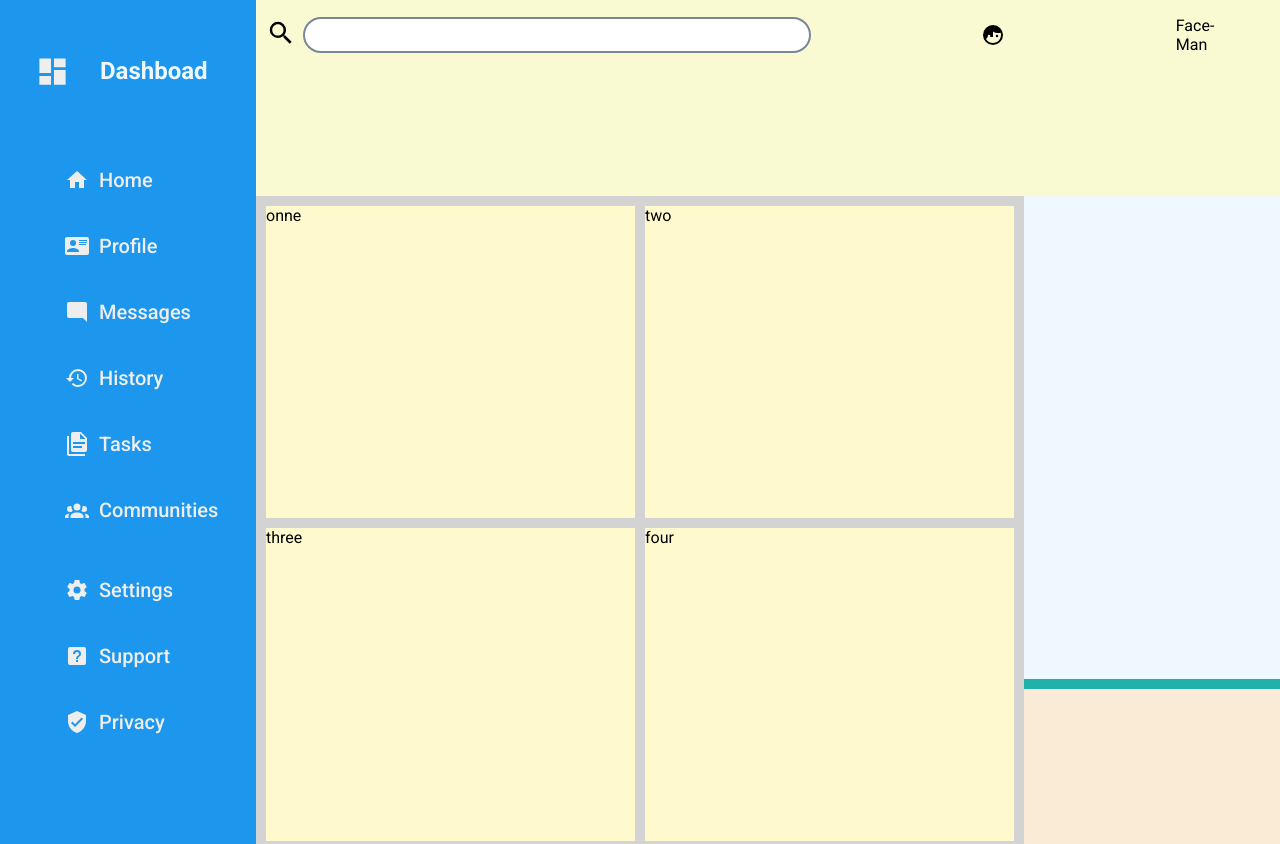
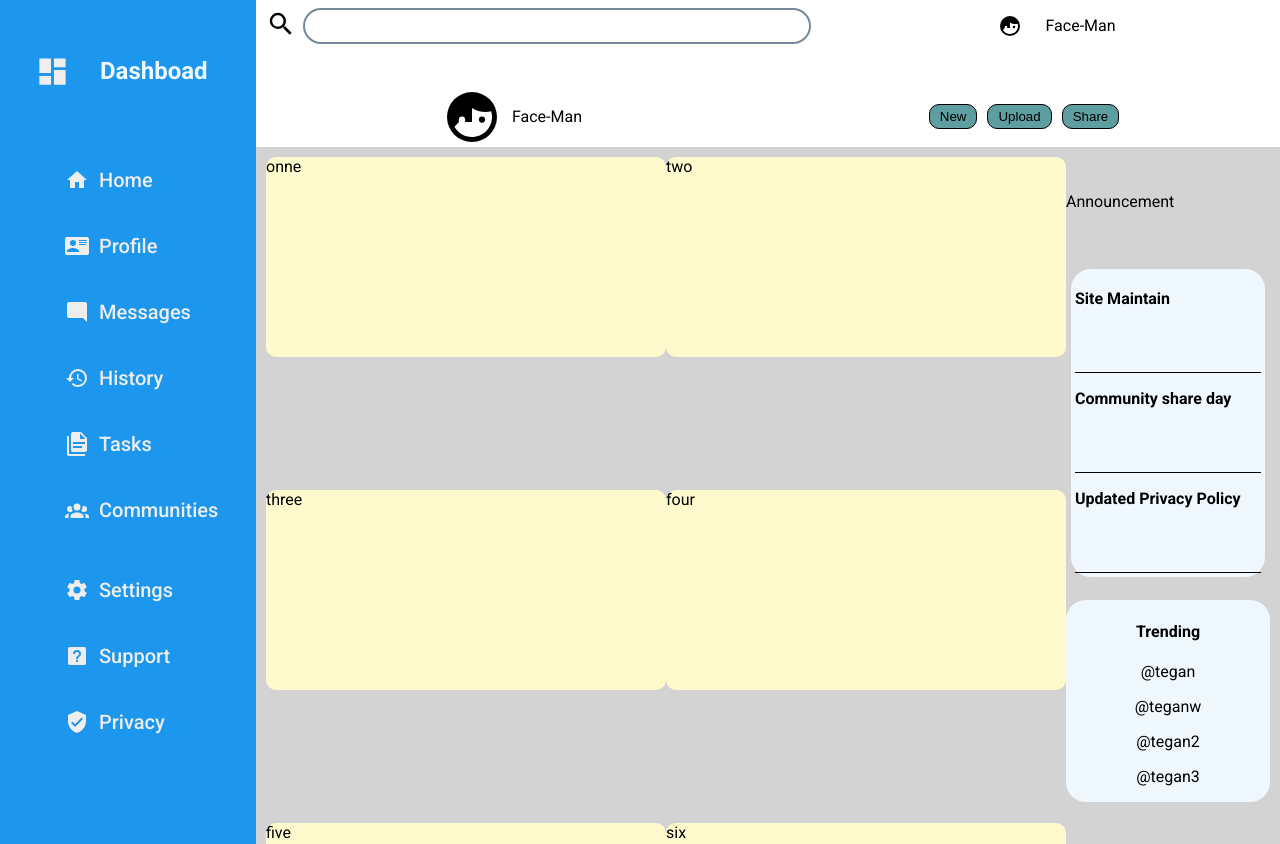
Before and after one commit to Basic455/admin-dashboard, a plain HTML site: page index.html in a window 1280 px wide. Shown: the top 844 px of the page. Drawn offline with Linux system fonts and the light colour scheme.

Commit message:
added more contenyt

```diff
--- a/index.html
+++ b/index.html
@@ -87,6 +87,9 @@
 <!-- heading  -->
 
             <div class="heading">
+
+
+
                 <div class="heading-top">
                     <div class="searchbar">
                         <label for="search">
@@ -96,13 +99,27 @@
 
                     </div>
 
+                    <div class="heading-top-one">
+
                     <svg xmlns="http://www.w3.org/2000/svg" viewBox="0 0 24 24"><title>face-man-profile</title><path d="M12,2A10,10 0 0,0 2,12A10,10 0 0,0 12,22A10,10 0 0,0 22,12A10,10 0 0,0 12,2M12,8.39C13.57,9.4 15.42,10 17.42,10C18.2,10 18.95,9.91 19.67,9.74C19.88,10.45 20,11.21 20,12C20,16.41 16.41,20 12,20C9,20 6.39,18.34 5,15.89L6.75,14V13A1.25,1.25 0 0,1 8,11.75A1.25,1.25 0 0,1 9.25,13V14H12M16,11.75A1.25,1.25 0 0,0 14.75,13A1.25,1.25 0 0,0 16,14.25A1.25,1.25 0 0,0 17.25,13A1.25,1.25 0 0,0 16,11.75Z" /></svg>
                     <p>Face-Man</p>
 
 
+                    </div>
+
+
+
 
                 </div>
-                <div></div>
+                <div class="heading-bottom">
+                    <div>
+                        <svg id="face" xmlns="http://www.w3.org/2000/svg" viewBox="0 0 24 24"><title>face-man-profile</title><path d="M12,2A10,10 0 0,0 2,12A10,10 0 0,0 12,22A10,10 0 0,0 22,12A10,10 0 0,0 12,2M12,8.39C13.57,9.4 15.42,10 17.42,10C18.2,10 18.95,9.91 19.67,9.74C19.88,10.45 20,11.21 20,12C20,16.41 16.41,20 12,20C9,20 6.39,18.34 5,15.89L6.75,14V13A1.25,1.25 0 0,1 8,11.75A1.25,1.25 0 0,1 9.25,13V14H12M16,11.75A1.25,1.25 0 0,0 14.75,13A1.25,1.25 0 0,0 16,14.25A1.25,1.25 0 0,0 17.25,13A1.25,1.25 0 0,0 16,11.75Z" /></svg>
+                        <p>Face-Man</p>
+                    </div>
+                    <div class="heading-bottom-list">
+                        <button>New</button><button>Upload</button><button>Share</button>
+                    </div>
+                </div>
 
 
 
@@ -114,11 +131,13 @@
 
 
 
-
+<!-- content box -->
 
 
             <div class="content">
+
                 <div class="projects">
+
                     <div class="sub">onne</div>
                     <div class="sub">two</div>
                     <div class="sub">three</div>
@@ -127,8 +146,36 @@
                     <div class="sub">six</div>
                 </div>
                 <div class="info-bar">
-                    <div class="announcment"></div>
-                    <div class="trending"></div>
+                    <div><p>Announcement</p></div>
+
+                    <div class="announcment">
+
+                        <div>
+
+                                <p>Site Maintain</p>
+
+                        </div>
+                        <div>
+
+                                <p>Community share day</p>
+
+                        </div>
+                        <div>
+
+                                <p>Updated Privacy Policy</p>
+
+                        </div>
+
+                    </div>
+                    <div class="trending">
+                        <h4>Trending</h4>
+                        <div><p>@tegan</p></div>
+                        <div><p>@teganw</p></div>
+                        <div><p>@tegan2</p></div>
+                        <div><p>@tegan3</p></div>
+
+
+                    </div>
                 </div>
             </div>
         </div>
--- a/style.css
+++ b/style.css
@@ -78,22 +78,24 @@ svg {
 /* second */
 .two {
     grid-column: 2/3;
-    background-color: blanchedalmond;
 
     display: grid;
-    grid-template-rows: 1fr 5fr;
+    grid-template-rows: 1fr 7fr;
 }
 
 .heading {
-    grid-row: 1/2;
-    background-color: lightgoldenrodyellow;
+    display: flex;
+    flex-direction: column;
+    align-content: space-between;
+    justify-content: space-between;
+    padding: 0;
 }
 
 /* heading-top */
 
-.heading-top {
+.heading-top, .heading-top-one {
     display: grid;
-    grid-template-columns: 1fr 7fr 1fr 1fr;
+    grid-template-columns: 1fr 1fr;
     align-items: center;
     justify-items: center;
 }
@@ -118,6 +120,38 @@ label svg {
 }
 
 
+/* heading bottom */
+
+.heading-bottom {
+    display: grid;
+    grid-template-columns: 1fr 1fr;
+    justify-items: center;
+}
+
+.heading-bottom div {
+    display: flex;
+    align-items: center;
+    gap: 10px;
+}
+
+#face {
+    width: 60px;
+    color: burlywood;
+}
+
+.heading-bottom-list {
+    display: grid;
+    grid-template-columns: 1fr 1fr 1fr;
+    gap: 12px;
+
+}
+
+.heading-bottom-list button {
+    padding: 4px 10px;
+    border: 1px solid black;
+    border-radius: 10px;
+    background-color: cadetblue;
+}
 
 
 
@@ -127,8 +161,7 @@ label svg {
 
 
 
-
-
+/* content box */
 
 
 
@@ -137,40 +170,63 @@ label svg {
 
 .content {
     grid-row: 2/3;
-    background-color: lightcoral;
+    background-color: lightgrey;
 
     display: grid;
     grid-template-columns: 3fr 1fr;
+    height: 85vh;
+    padding: 10px;
+
 }
 
 .projects {
     grid-column: 1/2;
-    background-color: lightgrey;
-    padding: 10px;
+
     display: grid;
-    gap: 10px;
+
     grid-template-columns: 1fr 1fr;
+    justify-items: left;
+
 }
 
 .sub {
     background-color: lemonchiffon;
+    height: 200px;
+    width: 400px;
+    border-radius: 10px;
 }
 
+
+
+
+/* info-bar */
+
 .info-bar {
-    grid-column: 2/3;
-    background-color: lightseagreen;
-
     display: grid;
-    grid-template-rows: 1fr 1fr;
-    gap: 10px;
+    grid-template-rows: 1fr 4fr 1fr 4fr;
+    height: 1000px;
+    align-items: center;
 }
 
+
+
 .announcment {
-    grid-row: 1/2;
     background-color: aliceblue;
+    height: 300px;
+    padding: 4px;
+    font-weight: 600;
+    margin:5px;
+    border-radius: 20px;
+    display: grid;
+    grid-template-rows: repeat(auto-fit, 1fr);
+}
+
+.announcment div {
+    border-bottom: 1px solid black;
 }
 
 .trending {
-    grid-row: 2/3;
-    background-color: antiquewhite;
+    background-color: aliceblue;
+    text-align: center;
+    border-radius: 20px;
 }
```
